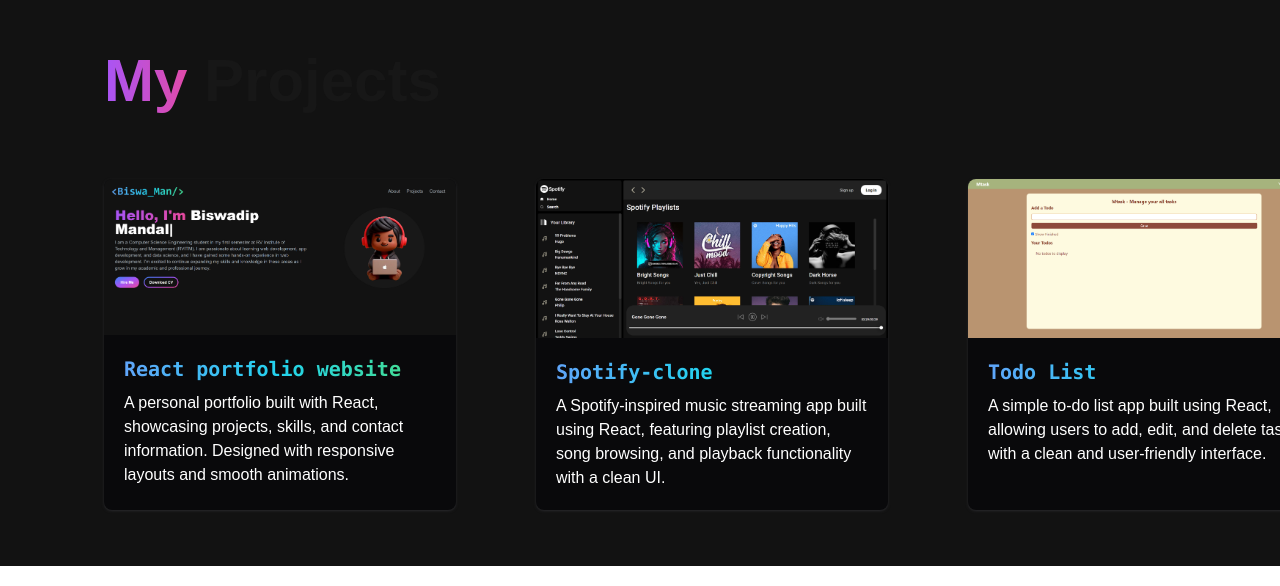
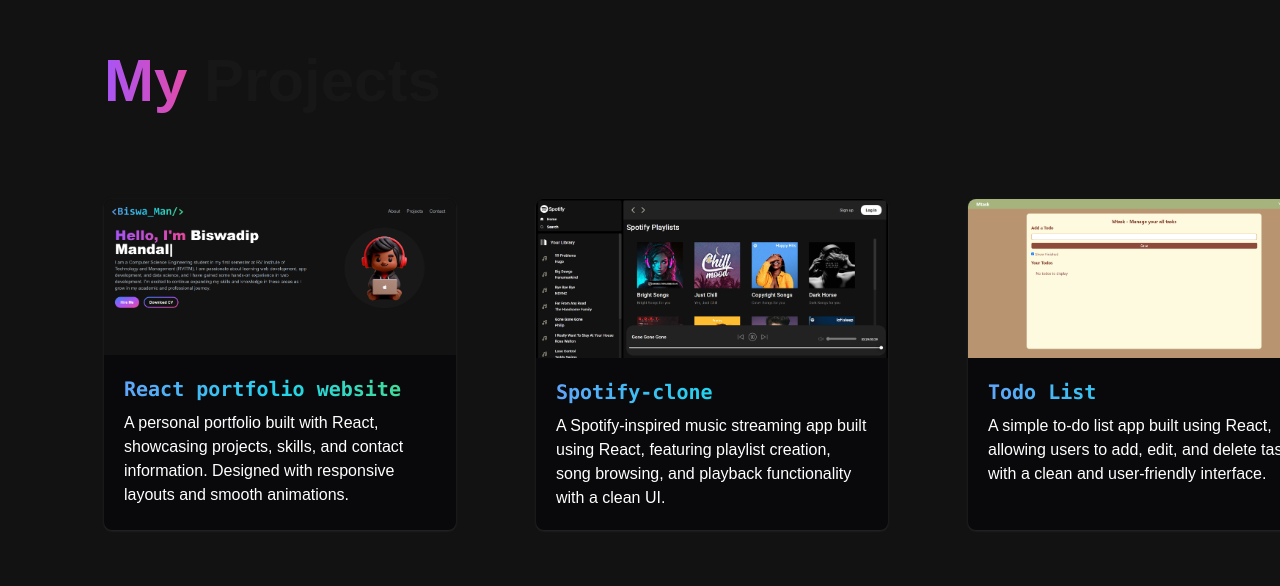
Before and after one commit to biswaisop/portFolio, a Next.js app: page / in a window 1280 px wide. Shown: the part 1554-2140 px from the top of the page. Built offline with nearby package versions, Linux system fonts and the light colour scheme.

Commit message:
minor padding fix

```diff
--- a/app/Componrnts/Projects/Projects.jsx
+++ b/app/Componrnts/Projects/Projects.jsx
@@ -13,7 +13,7 @@
             Projects
           </h1>
         </div>
-        <div className="mt-7">
+        <div className="mt-12">
           <ProjectCard/>
         </div>
       </div>
```
